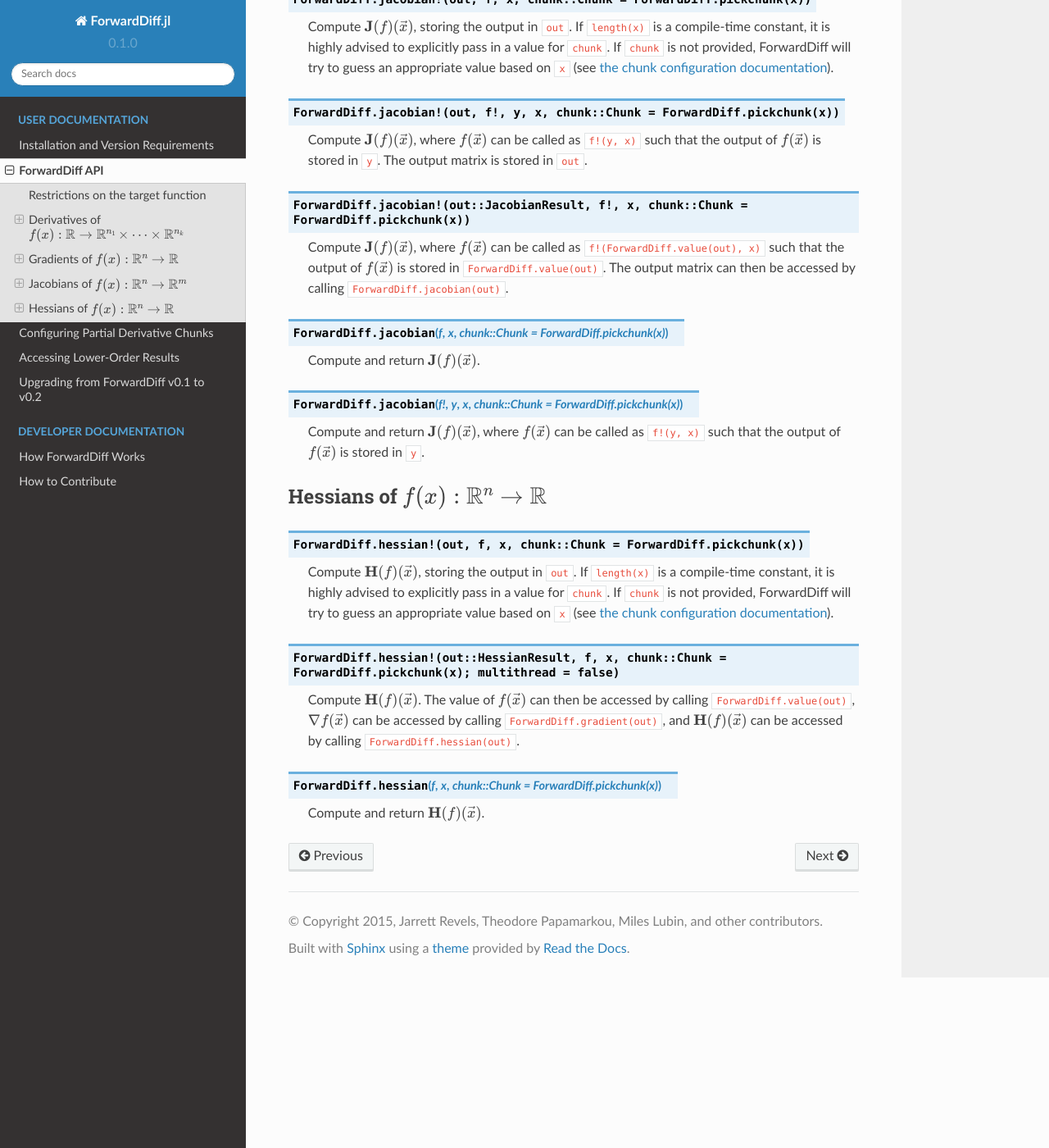
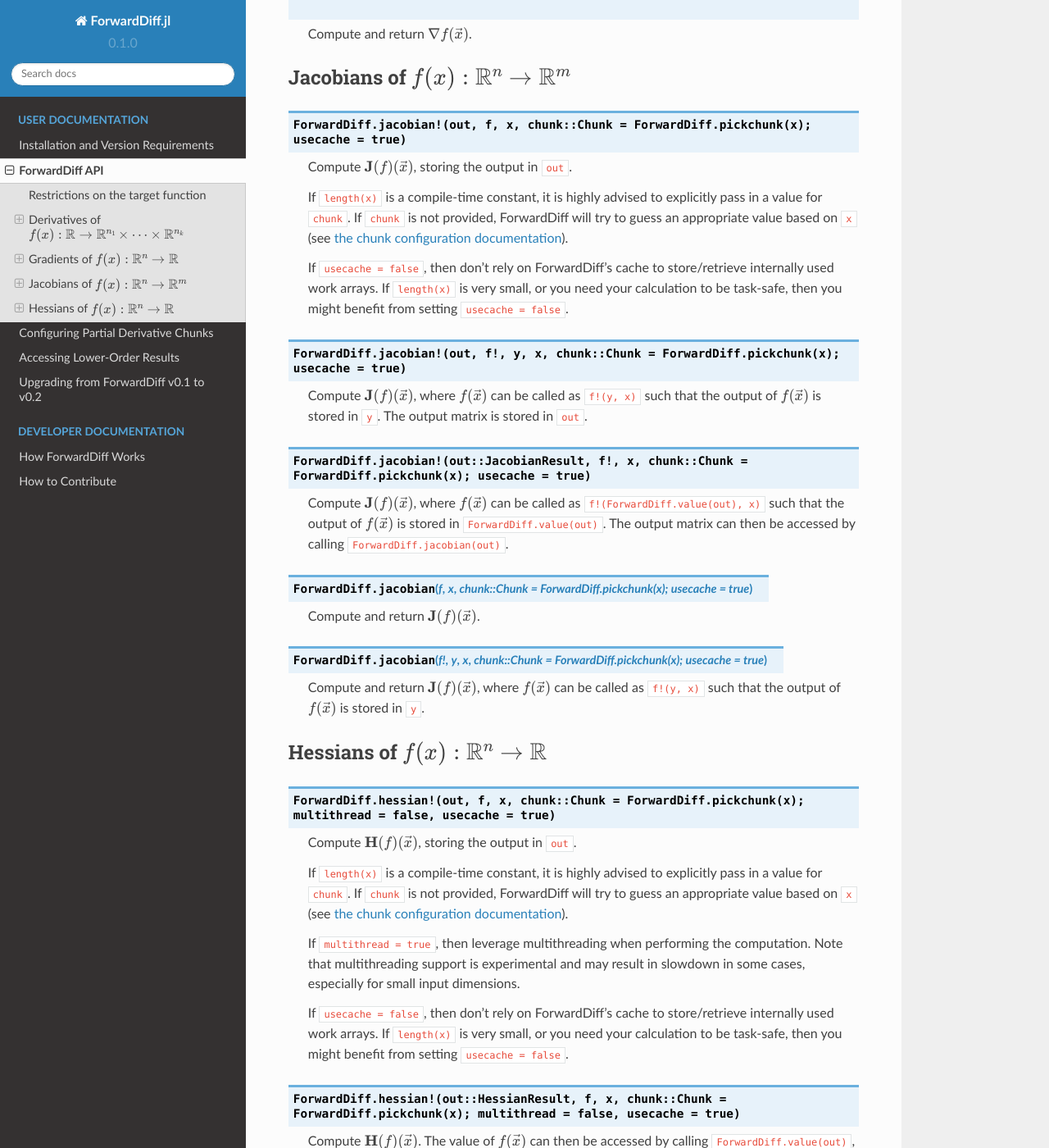
Before and after one commit to JuliaDiff/ForwardDiff.jl, a Sphinx documentation site: the page built from docs/source/api.rst, in a window 1280 px wide and 1400 px high, scrolled down 1528 px. Shown: the whole window at 82% size. Built offline with Sphinx 7.4.7 and the Read the Docs theme 2.0.0, drawn with Linux system fonts in a browser that asks for light colours; pages that are not in the unit, such as notebooks, are missing from menus; some of the changed text lies outside the part shown.

Commit message:
update docs with usecache explanation

```diff
--- a/docs/source/api.rst
+++ b/docs/source/api.rst
@@ -38,54 +38,67 @@
 Gradients of :math:`f(x) : \mathbb{R}^n \to \mathbb{R}`
 -------------------------------------------------------
 
-.. function:: ForwardDiff.gradient!(out, f, x, chunk::Chunk = ForwardDiff.pickchunk(x); multithread = false)
+.. function:: ForwardDiff.gradient!(out, f, x, chunk::Chunk = ForwardDiff.pickchunk(x); multithread = false, usecache = true)
 
-    Compute :math:`\nabla f(\vec{x})`, storing the output in ``out``. If ``length(x)`` is a
-    compile-time constant, it is highly advised to explicitly pass in a value for ``chunk``.
-    If ``chunk`` is not provided, ForwardDiff will try to guess an appropriate value based
-    on ``x`` (see `the chunk configuration documentation <chunk.html>`__). If ``multithread =
-    true``, then leverage multithreading when performing the computation. Note that
-    multithreading support is experimental and may result in slowdown in some cases,
-    especially for small input dimensions.
+    Compute :math:`\nabla f(\vec{x})`, storing the output in ``out``.
 
-.. function:: ForwardDiff.gradient!(out::GradientResult, f, x, chunk::Chunk = ForwardDiff.pickchunk(x); multithread = false)
+    If ``length(x)`` is a compile-time constant, it is highly advised to explicitly pass in
+    a value for ``chunk``. If ``chunk`` is not provided, ForwardDiff will try to guess an
+    appropriate value based on ``x`` (see `the chunk configuration documentation
+    <chunk.html>`__).
+
+    If ``multithread = true``, then leverage multithreading when performing the computation.
+    Note that multithreading support is experimental and may result in slowdown in some
+    cases, especially for small input dimensions.
+
+    If ``usecache = false``, then don't rely on ForwardDiff's cache to store/retrieve
+    internally used work arrays. If ``length(x)`` is very small, or you need your
+    calculation to be task-safe, then you might benefit from setting ``usecache = false``.
+
+.. function:: ForwardDiff.gradient!(out::GradientResult, f, x, chunk::Chunk = ForwardDiff.pickchunk(x); multithread = false, usecache = true)
 
     Compute :math:`\nabla f(\vec{x})`. The value of :math:`f(\vec{x})` can then be accessed
     by calling ``ForwardDiff.value(out)``, while :math:`\nabla f(\vec{x})` can be accessed
     by calling ``ForwardDiff.gradient(out)``.
 
-.. function:: ForwardDiff.gradient(f, x, chunk::Chunk = ForwardDiff.pickchunk(x); multithread = false)
+.. function:: ForwardDiff.gradient(f, x, chunk::Chunk = ForwardDiff.pickchunk(x); multithread = false, usecache = true)
 
     Compute and return :math:`\nabla f(\vec{x})`.
 
 Jacobians of :math:`f(x) : \mathbb{R}^n \to \mathbb{R}^m`
 ---------------------------------------------------------
 
-.. function:: ForwardDiff.jacobian!(out, f, x, chunk::Chunk = ForwardDiff.pickchunk(x))
+.. function:: ForwardDiff.jacobian!(out, f, x, chunk::Chunk = ForwardDiff.pickchunk(x); usecache = true)
 
-    Compute :math:`\mathbf{J}(f)(\vec{x})`, storing the output in ``out``. If ``length(x)``
-    is a compile-time constant, it is highly advised to explicitly pass in a value for
-    ``chunk``. If ``chunk`` is not provided, ForwardDiff will try to guess an appropriate
-    value based on ``x`` (see `the chunk configuration documentation <chunk.html>`__).
+    Compute :math:`\mathbf{J}(f)(\vec{x})`, storing the output in ``out``.
 
-.. function:: ForwardDiff.jacobian!(out, f!, y, x, chunk::Chunk = ForwardDiff.pickchunk(x))
+    If ``length(x)`` is a compile-time constant, it is highly advised to explicitly pass in
+    a value for ``chunk``. If ``chunk`` is not provided, ForwardDiff will try to guess an
+    appropriate value based on ``x`` (see `the chunk configuration documentation
+    <chunk.html>`__).
+
+    If ``usecache = false``, then don't rely on ForwardDiff's cache to store/retrieve
+    internally used work arrays. If ``length(x)`` is very small, or you need your
+    calculation to be task-safe, then you might benefit from setting ``usecache = false``.
+
+.. function:: ForwardDiff.jacobian!(out, f!, y, x, chunk::Chunk = ForwardDiff.pickchunk(x); usecache = true)
 
     Compute :math:`\mathbf{J}(f)(\vec{x})`, where :math:`f(\vec{x})` can be called as
     ``f!(y, x)`` such that the output of :math:`f(\vec{x})` is stored in ``y``. The output
     matrix is stored in ``out``.
 
-.. function:: ForwardDiff.jacobian!(out::JacobianResult, f!, x, chunk::Chunk = ForwardDiff.pickchunk(x))
+.. function:: ForwardDiff.jacobian!(out::JacobianResult, f!, x, chunk::Chunk = ForwardDiff.pickchunk(x); usecache = true)
 
     Compute :math:`\mathbf{J}(f)(\vec{x})`, where :math:`f(\vec{x})` can be called as
     ``f!(ForwardDiff.value(out), x)`` such that the output of :math:`f(\vec{x})` is stored
     in ``ForwardDiff.value(out)``. The output matrix can then be accessed by calling
     ``ForwardDiff.jacobian(out)``.
 
-.. function:: ForwardDiff.jacobian(f, x, chunk::Chunk = ForwardDiff.pickchunk(x))
+.. function:: ForwardDiff.jacobian(f, x, chunk::Chunk = ForwardDiff.pickchunk(x); usecache = true)
 
     Compute and return :math:`\mathbf{J}(f)(\vec{x})`.
 
-.. function:: ForwardDiff.jacobian(f!, y, x, chunk::Chunk = ForwardDiff.pickchunk(x))
+.. function:: ForwardDiff.jacobian(f!, y, x, chunk::Chunk = ForwardDiff.pickchunk(x); usecache = true)
 
     Compute and return :math:`\mathbf{J}(f)(\vec{x})`, where :math:`f(\vec{x})` can be
     called as ``f!(y, x)`` such that the output of :math:`f(\vec{x})` is stored in ``y``.
@@ -93,20 +106,30 @@
 Hessians of :math:`f(x) : \mathbb{R}^n \to \mathbb{R}`
 ------------------------------------------------------
 
-.. function:: ForwardDiff.hessian!(out, f, x, chunk::Chunk = ForwardDiff.pickchunk(x))
+.. function:: ForwardDiff.hessian!(out, f, x, chunk::Chunk = ForwardDiff.pickchunk(x); multithread = false, usecache = true)
 
-    Compute :math:`\mathbf{H}(f)(\vec{x})`, storing the output in ``out``. If ``length(x)``
-    is a compile-time constant, it is highly advised to explicitly pass in a value for
-    ``chunk``. If ``chunk`` is not provided, ForwardDiff will try to guess an appropriate
-    value based on ``x`` (see `the chunk configuration documentation <chunk.html>`__).
+    Compute :math:`\mathbf{H}(f)(\vec{x})`, storing the output in ``out``.
 
-.. function:: ForwardDiff.hessian!(out::HessianResult, f, x, chunk::Chunk = ForwardDiff.pickchunk(x); multithread = false)
+    If ``length(x)`` is a compile-time constant, it is highly advised to explicitly pass in
+    a value for ``chunk``. If ``chunk`` is not provided, ForwardDiff will try to guess an
+    appropriate value based on ``x`` (see `the chunk configuration documentation
+    <chunk.html>`__).
+
+    If ``multithread = true``, then leverage multithreading when performing the computation.
+    Note that multithreading support is experimental and may result in slowdown in some
+    cases, especially for small input dimensions.
+
+    If ``usecache = false``, then don't rely on ForwardDiff's cache to store/retrieve
+    internally used work arrays. If ``length(x)`` is very small, or you need your
+    calculation to be task-safe, then you might benefit from setting ``usecache = false``.
+
+.. function:: ForwardDiff.hessian!(out::HessianResult, f, x, chunk::Chunk = ForwardDiff.pickchunk(x); multithread = false, usecache = true)
 
     Compute :math:`\mathbf{H}(f)(\vec{x})`. The value of :math:`f(\vec{x})` can then be
     accessed by calling ``ForwardDiff.value(out)``, :math:`\nabla f(\vec{x})` can be
     accessed by calling ``ForwardDiff.gradient(out)``, and :math:`\mathbf{H}(f)(\vec{x})`
     can be accessed by calling ``ForwardDiff.hessian(out)``.
 
-.. function:: ForwardDiff.hessian(f, x, chunk::Chunk = ForwardDiff.pickchunk(x))
+.. function:: ForwardDiff.hessian(f, x, chunk::Chunk = ForwardDiff.pickchunk(x); multithread = false, usecache = true)
 
     Compute and return :math:`\mathbf{H}(f)(\vec{x})`.
```
